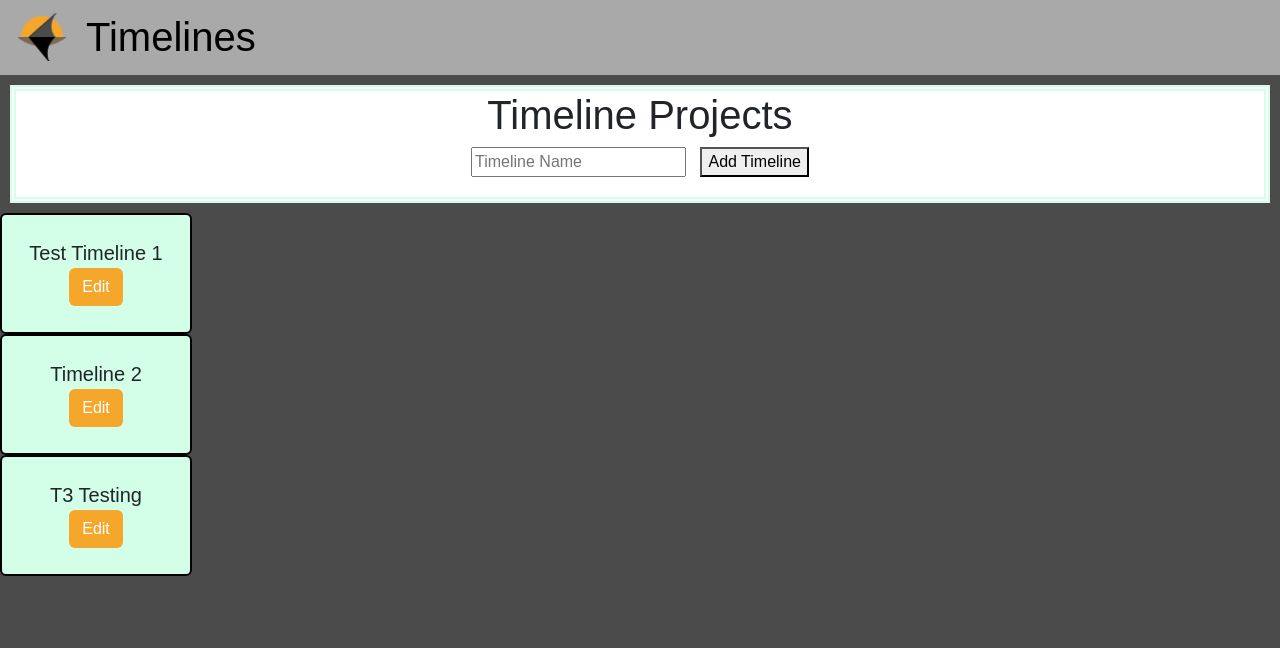
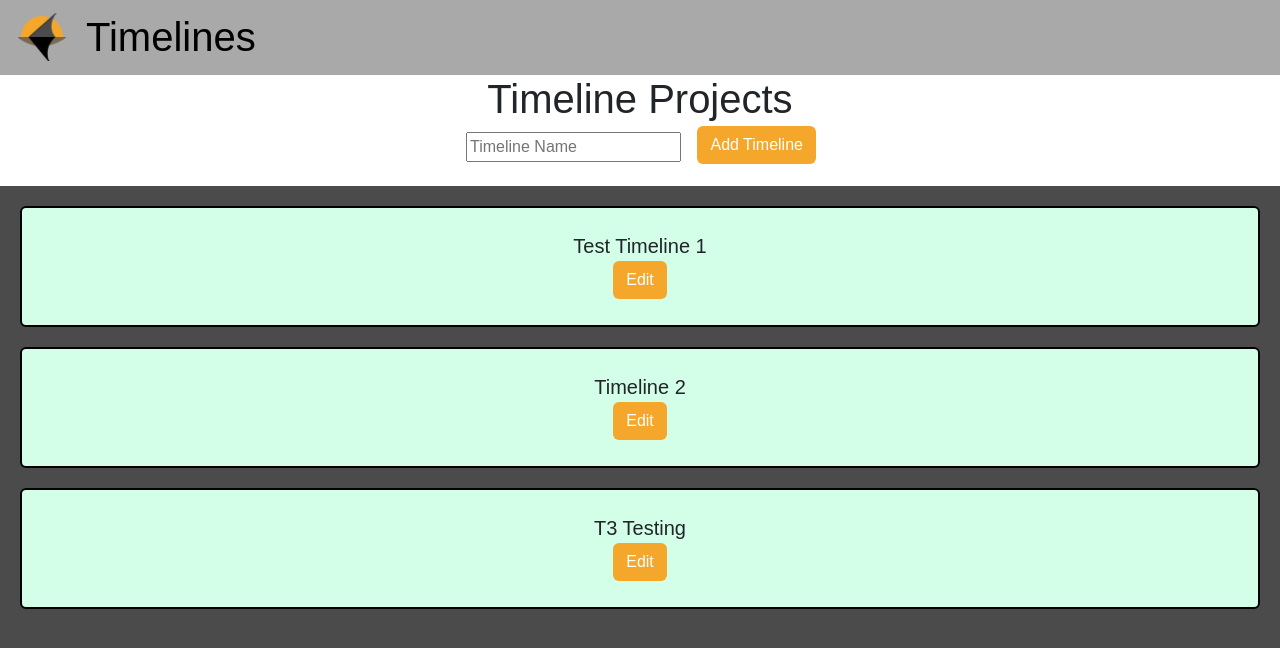
Before and after one commit to SomeGuy143/csci_313_timeline_project, a Django app: page / in a window 1280 px wide. Shown: the top 648 px of the page. Run offline with Django 4.2, Linux system fonts and the light colour scheme; data comes from the database, SQL or seed files in the repository.

Commit message:
edited home screen a bit

```diff
--- a/timeline_website/timeline_app/static/timeline_app/css/styles.css
+++ b/timeline_website/timeline_app/static/timeline_app/css/styles.css
@@ -5,20 +5,18 @@
 .card {
   border: 2px black;
   border-style: double;
-  width: 15%;
+  width: auto;
   text-align: center;
   background-color:rgb(211, 255, 233);
   padding: 10px;
-
+  margin: 20px;
 }
 header  {
-  margin: 10px;
   background-color:rgb(148, 186, 201);
-  height: auto + 10px;
+  height: auto;
   align-content: center;
   text-align: center;
   font-family: 'Courier New', Courier, monospace;
-  border: double rgb(211, 255, 233) 6px;
 }
 form {
   padding-bottom: 20px;
--- a/timeline_website/timeline_app/templates/timeline_app/index.html
+++ b/timeline_website/timeline_app/templates/timeline_app/index.html
@@ -3,11 +3,11 @@
 {% block contentblock %}
 <!DOCTYPE html>
 <html lang="en">
+
   <head>
     <meta charset="UTF-8">
     <meta name="viewport" content="width=device-width, initial-scale=1.0">
     <!-- <meta http-equiv="X-UA-Compatible" content="ie=edge"> -->
-    <title>Home</title>
     <link rel="stylesheet" href="{% static 'timeline_app/css/styles.css' %}">
   </head>
 
@@ -16,8 +16,8 @@
         <h1 class="subHeaderElement"> Timeline Projects </h1>
         <form method="POST" class="headerElement">
             {% csrf_token %}
-        <input placeholder="Timeline Name" name ="timeline_name" type="text">
-        <button type="submit">Add Timeline</button>
+            <input placeholder="Timeline Name" name ="timeline_name" type="text" class="subHeaderEntry">
+            <button type="submit" class="btn btn-primary">Add Timeline</button>
         </form>
       </div>
   </header>
```
Lines whose indentation alone changed are shown as unchanged.
